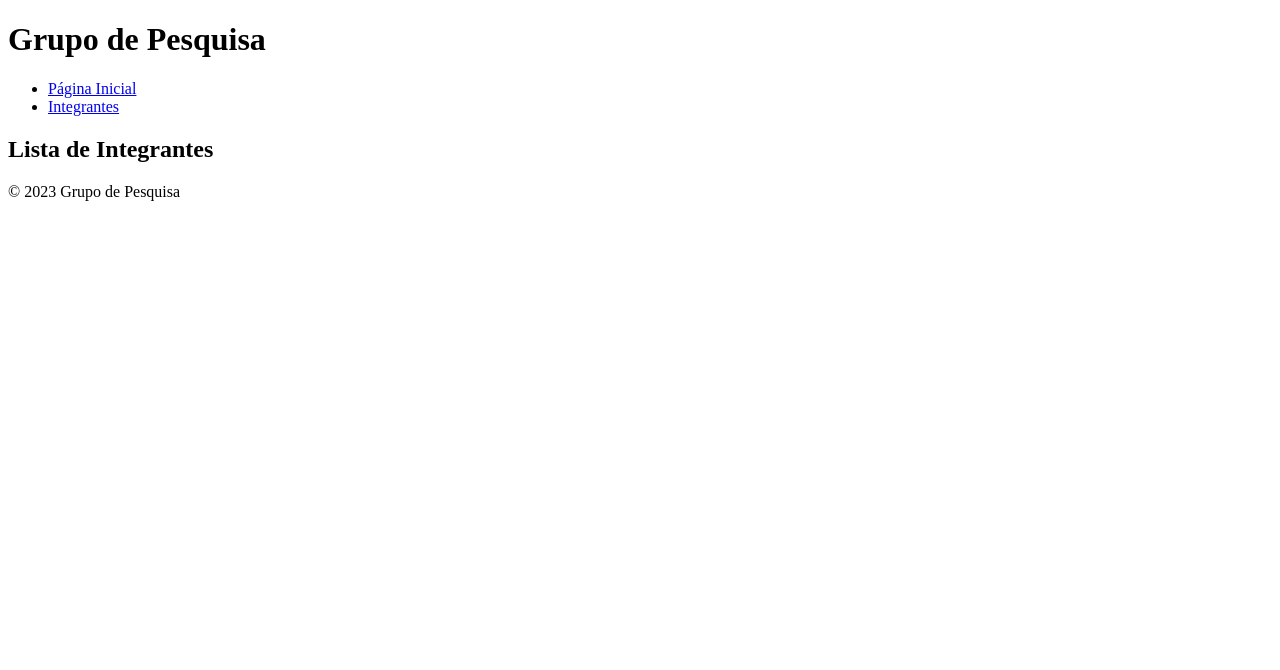
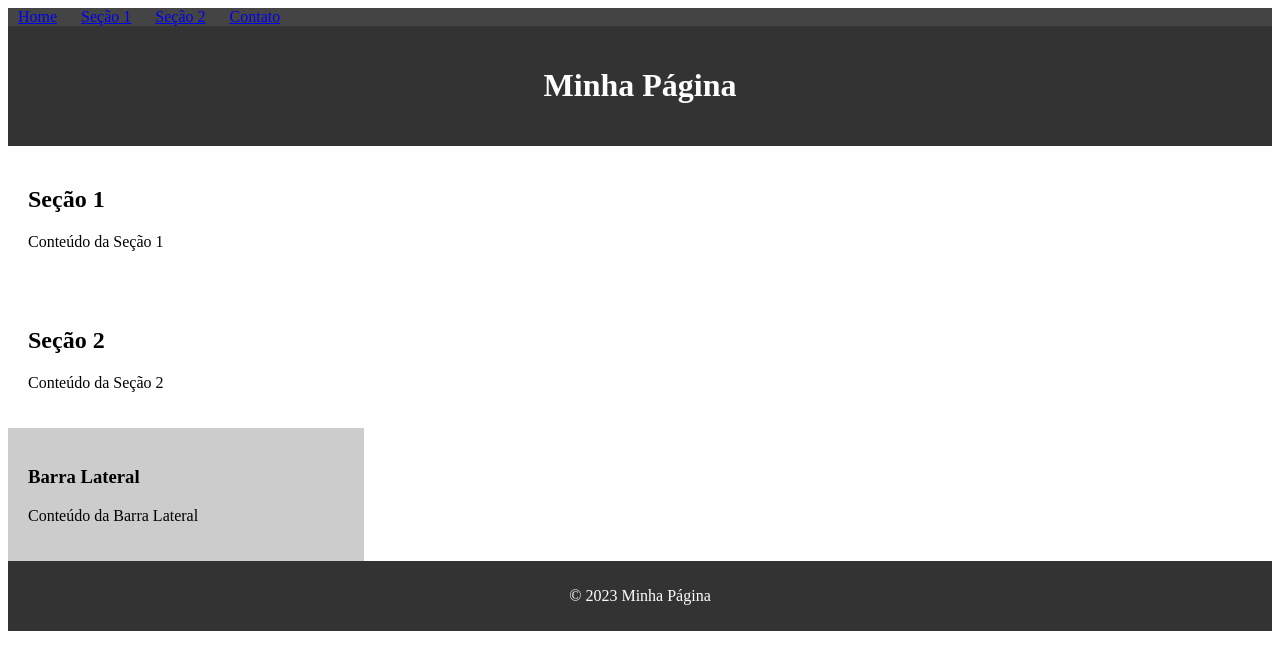
Before and after one commit to KaueFulgencio/programacao-web, a Django app: page /lista_integrantes/ in a window 1280 px wide. Shown: the top 670 px of the page. Run offline with Django 4.2, Linux system fonts and the light colour scheme; data that the repository does not hold is empty.

Commit message:
base.html update

```diff
--- /dev/null
+++ b/projeto2-Kaue/projeto2/grupo_pesquisa/styles/styles.css
@@ -0,0 +1,36 @@
+nav {
+    background-color: #444;
+}
+nav ul {
+    list-style: none;
+    padding: 0;
+    margin: 0;
+}
+nav li {
+    display: inline;
+    margin: 10px;
+}
+
+header {
+    background-color: #333;
+    color: #fff;
+    text-align: center;
+    padding: 20px;
+}
+
+section {
+    padding: 20px;
+}
+
+aside {
+    background-color: #ccc;
+    width: 25%;
+    padding: 20px;
+}
+
+footer {
+    background-color: #333;
+    color: #fff;
+    text-align: center;
+    padding: 10px;
+}
--- a/projeto2-Kaue/projeto2/grupo_pesquisa/templates/base.html
+++ b/projeto2-Kaue/projeto2/grupo_pesquisa/templates/base.html
@@ -1,25 +1,77 @@
 <!DOCTYPE html>
-<html>
+<html lang="en">
 <head>
-    <title>Grupo de Pesquisa</title>
+    <meta charset="UTF-8">
+    <meta name="viewport" content="width=device-width, initial-scale=1.0">
+    <title>Minha Página</title>
+    <link rel="stylesheet" type="text/css" href="../styles/styles.css">
+    <style>
+        /* Desktop */
+        nav {
+            background-color: #444;
+        }
+        nav ul {
+            list-style: none;
+            padding: 0;
+            margin: 0;
+        }
+        nav li {
+            display: inline;
+            margin: 10px;
+        }
+
+        /* Tela responsiva */
+        @media (max-width: 768px) {
+            nav ul {
+                text-align: center;
+                padding: 10px;
+            }
+            nav li {
+                display: block;
+                margin: 5px;
+            }
+        }
+
+        /* Tela responsiva */
+        aside {
+            background-color: #ccc;
+            width: 25%;
+            padding: 20px;
+        }
+
+        @media (max-width: 768px) {
+            aside {
+                width: 100%;
+            }
+        }
+    </style>
 </head>
 <body>
+    <nav>
+        <ul>
+            <li><a href="#">Home</a></li>
+            <li><a href="#">Seção 1</a></li>
+            <li><a href="#">Seção 2</a></li>
+            <li><a href="#">Contato</a></li>
+        </ul>
+    </nav>
     <header>
-        <h1>Grupo de Pesquisa</h1>
-        <nav>
-            <ul>
-                <li><a href="/">Página Inicial</a></li>
-                <li><a href="/lista_integrantes/">Integrantes</a></li>
-            </ul>
-        </nav>
+        <h1>Minha Página</h1>
     </header>
-
-    <main>
-        {% block content %}{% endblock %}
-    </main>
-
+    <section>
+        <h2>Seção 1</h2>
+        <p>Conteúdo da Seção 1</p>
+    </section>
+    <section>
+        <h2>Seção 2</h2>
+        <p>Conteúdo da Seção 2</p>
+    </section>
+    <aside>
+        <h3>Barra Lateral</h3>
+        <p>Conteúdo da Barra Lateral</p>
+    </aside>
     <footer>
-        <p>&copy; 2023 Grupo de Pesquisa</p>
+        <p>&copy; 2023 Minha Página</p>
     </footer>
 </body>
 </html>
```
